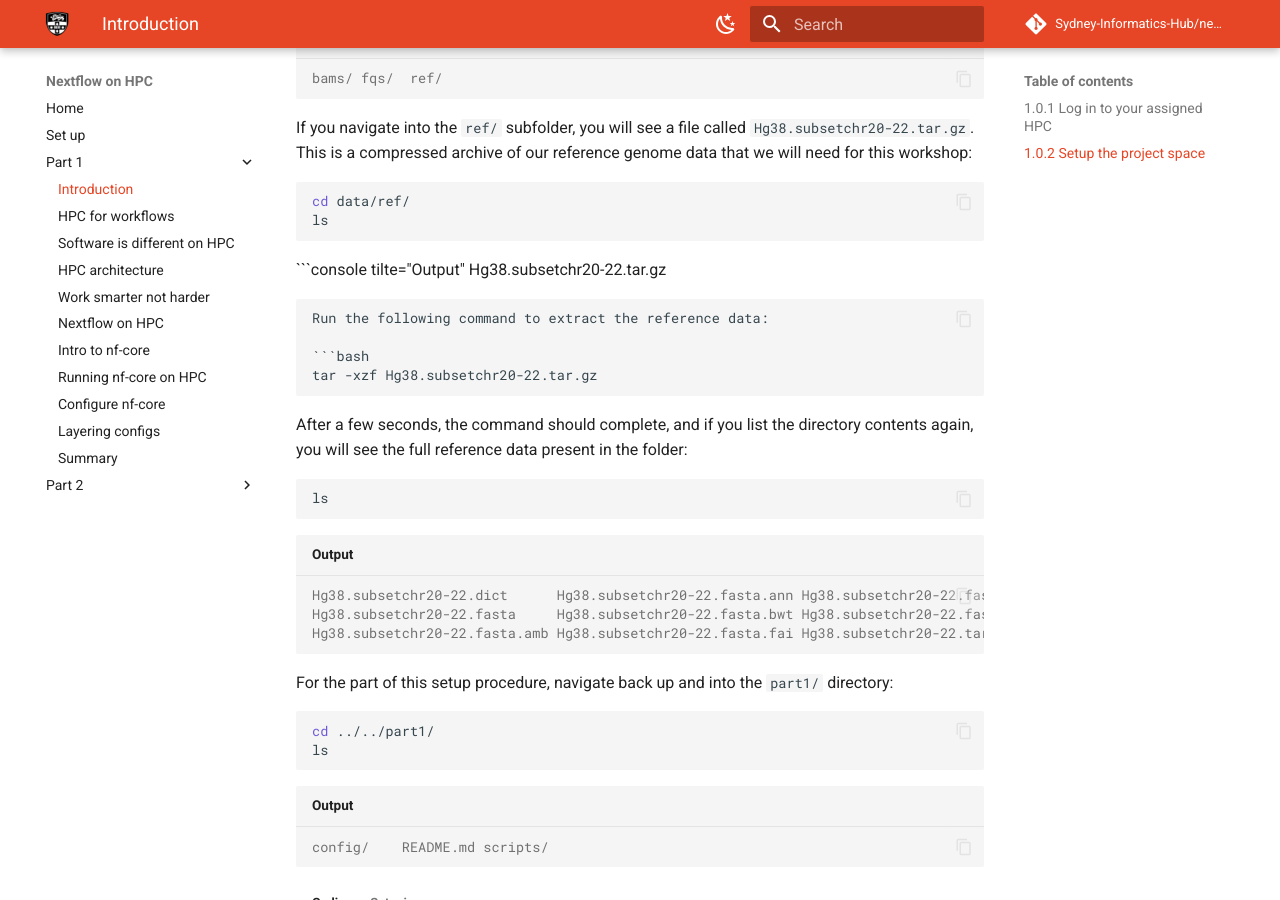
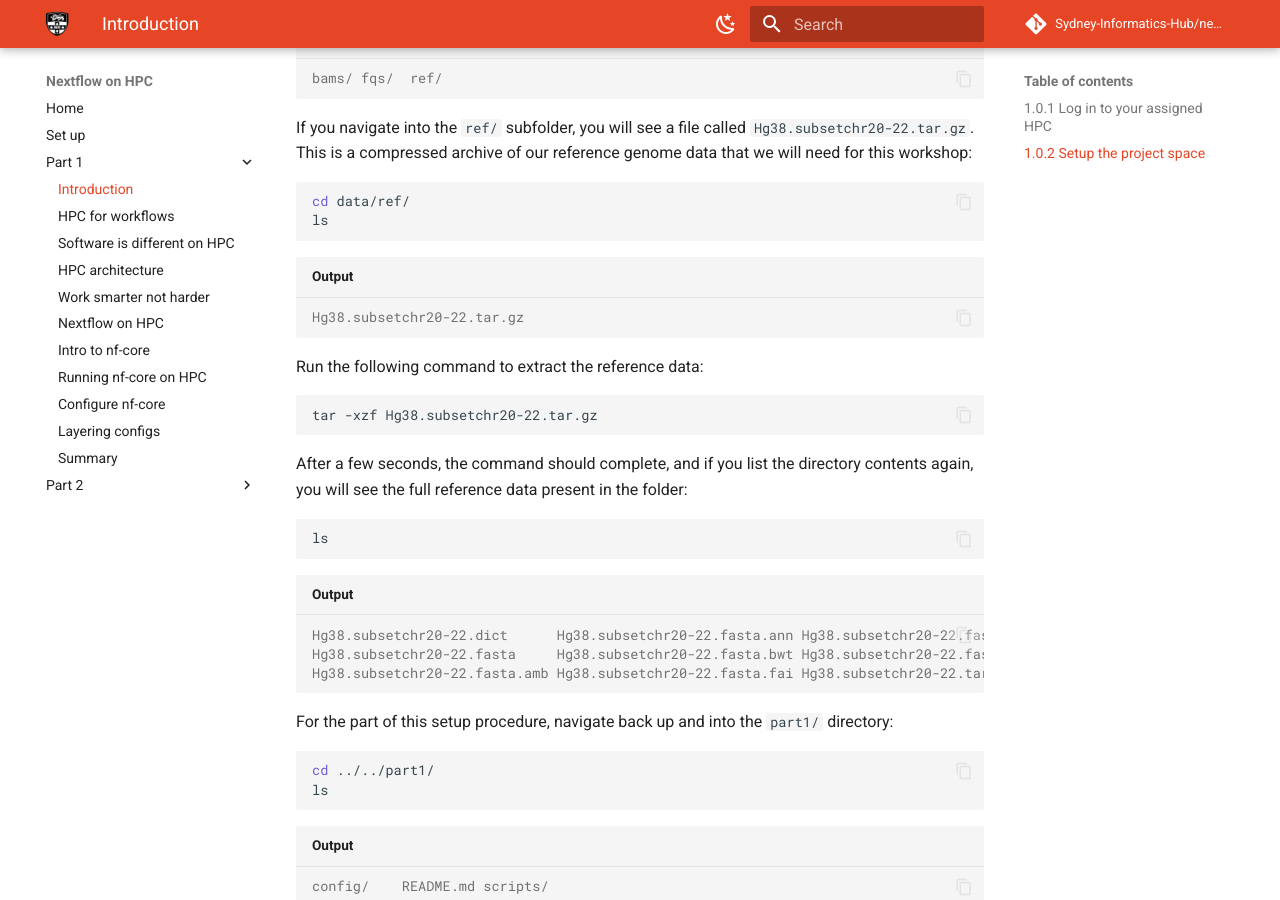
Before and after one commit to Sydney-Informatics-Hub/nextflow-hpc-workshop, an MkDocs documentation site: the page built from docs/part1/01_0_intro.md, in a window 1280 px wide and 900 px high, scrolled down 1960 px. Built offline with MkDocs 1.6.1 and Material for MkDocs 9.7.7, drawn with Linux system fonts in a browser that asks for light colours; comment, search, counter and statistics services are not loaded.

Commit message:
Fix render of console block 1.0.2

````diff
--- a/docs/part1/01_0_intro.md
+++ b/docs/part1/01_0_intro.md
@@ -112,7 +112,7 @@ cd data/ref/
 ls
 ```
 
-```console tilte="Output"
+```console title="Output"
 Hg38.subsetchr20-22.tar.gz
 ```
 
````
